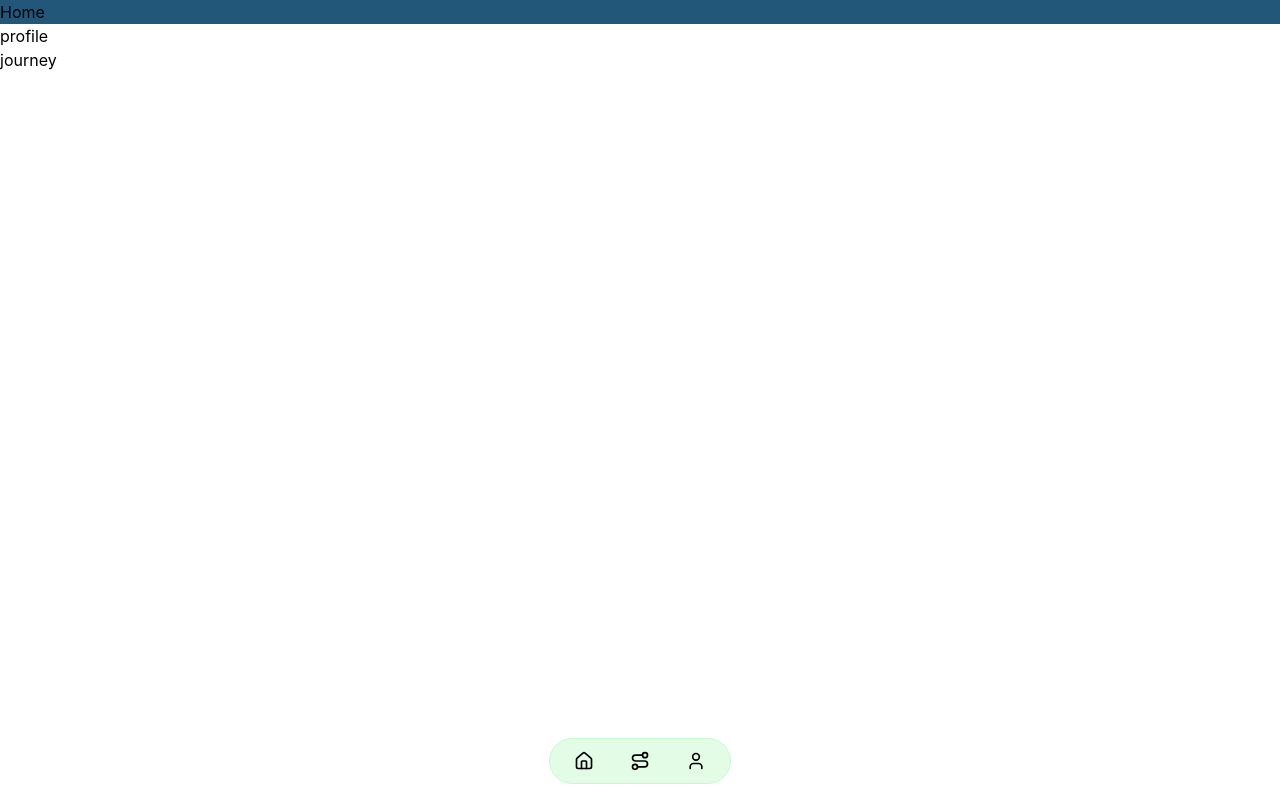
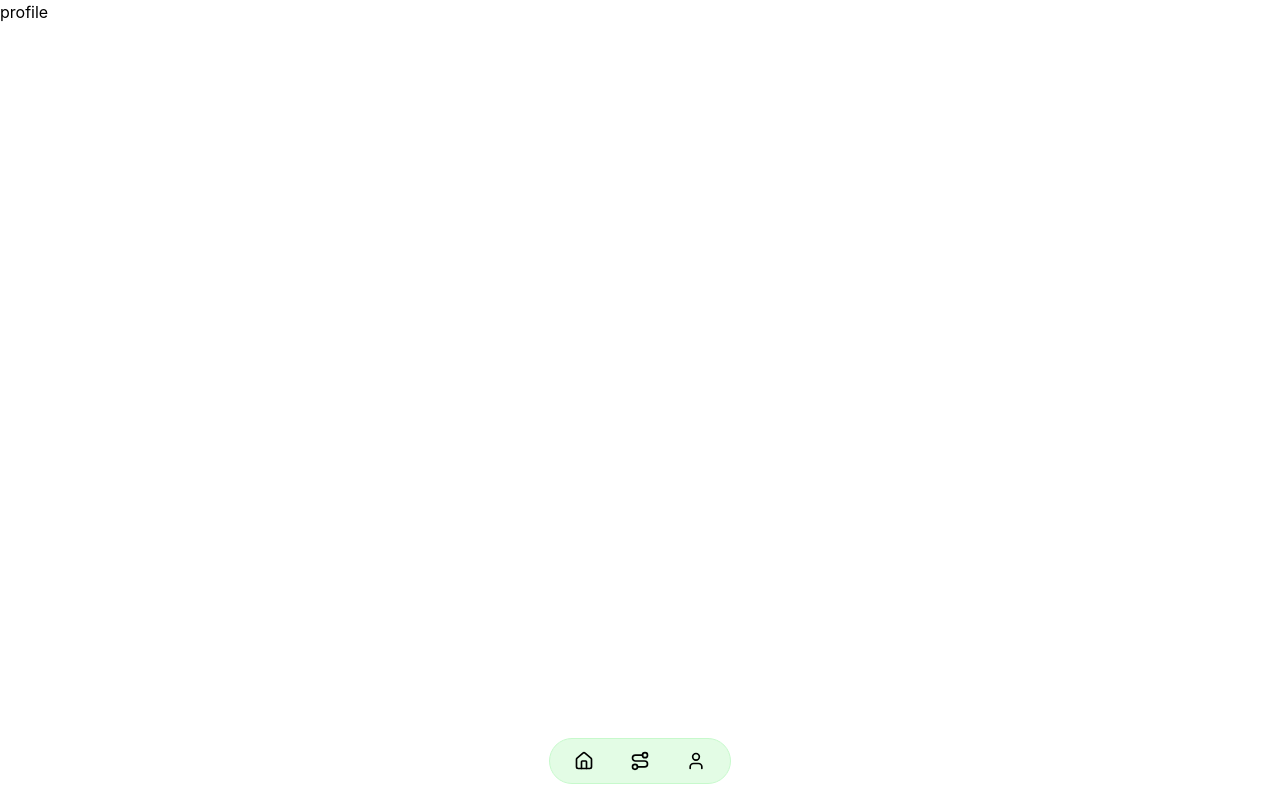
Before and after one commit to audreyistark/BirdBrainz, a React (Vite) app: page /profile in a window 1280 px wide. Built offline with nearby package versions, Linux system fonts and the light colour scheme.

Commit message:
navbar done done

```diff
--- a/package.json
+++ b/package.json
@@ -14,6 +14,7 @@
     "lucide-react": "^0.575.0",
     "react": "^19.2.0",
     "react-dom": "^19.2.0",
+    "react-router-dom": "^7.13.1",
     "tailwindcss": "^4.2.1"
   },
   "devDependencies": {
--- a/src/App.jsx
+++ b/src/App.jsx
@@ -2,18 +2,23 @@ import { Navbar } from "@/components/Navbar";
 import { Home } from "@/pages/Home";
 import { Journey } from "@/pages/Journey";
 import { Profile } from "@/pages/Profile";
+import { BrowserRouter as Router, Routes, Route } from "react-router-dom";
 
 function App() {
   return (
-    <div className="min-h-screen overflow-x-hidden">
-      <Navbar />
+    <Router>
+      <div className="min-h-screen overflow-x-hidden">
+        <Navbar />
 
-      <main>
-        <Home/>
-        <Profile/>
-        <Journey/>
-      </main>
-   </div>
+        <main>
+          <Routes>
+            <Route path="/" element={<Home />} />
+            <Route path="/journey" element={<Journey />} />
+            <Route path="/profile" element={<Profile />} />
+          </Routes>
+        </main>
+      </div>
+    </Router>
   );
 }
 
--- a/src/components/Navbar.jsx
+++ b/src/components/Navbar.jsx
@@ -1,10 +1,11 @@
 import React from "react";
 import { User, Route, House} from "lucide-react";
+import { Link } from "react-router-dom";
 
 const navPages = [
-    {href: "#Home", label: "Home", icon: House},
-    {href: "#Journey", label: "Journey", icon: Route},
-    {href: "#Profile", label: "User", icon: User},
+    {path: "/", icon: House},
+    {path: "/journey", icon: Route},
+    {path: "/profile", icon: User},
 ]
 
 export const Navbar = () => {
@@ -28,13 +29,13 @@ export const Navbar = () => {
                         {navPages.map((link, index) => {
                             const IconComponent = link.icon;
                             return (
-                            <a
-                            href={link.href}
+                            <Link
+                            to={link.path}
                             key={index}
                             className="px-4 py-2 text-text hover:text-title rounded-full hover:bg-background flex items-center justify-center"
                             >
                                 <IconComponent size={20} />
-                            </a>
+                            </Link>
                         )})}
                     </div>
                 </div>
```
Also changed, not shown: 1 other file (tests, documents, lock files or other folders).
